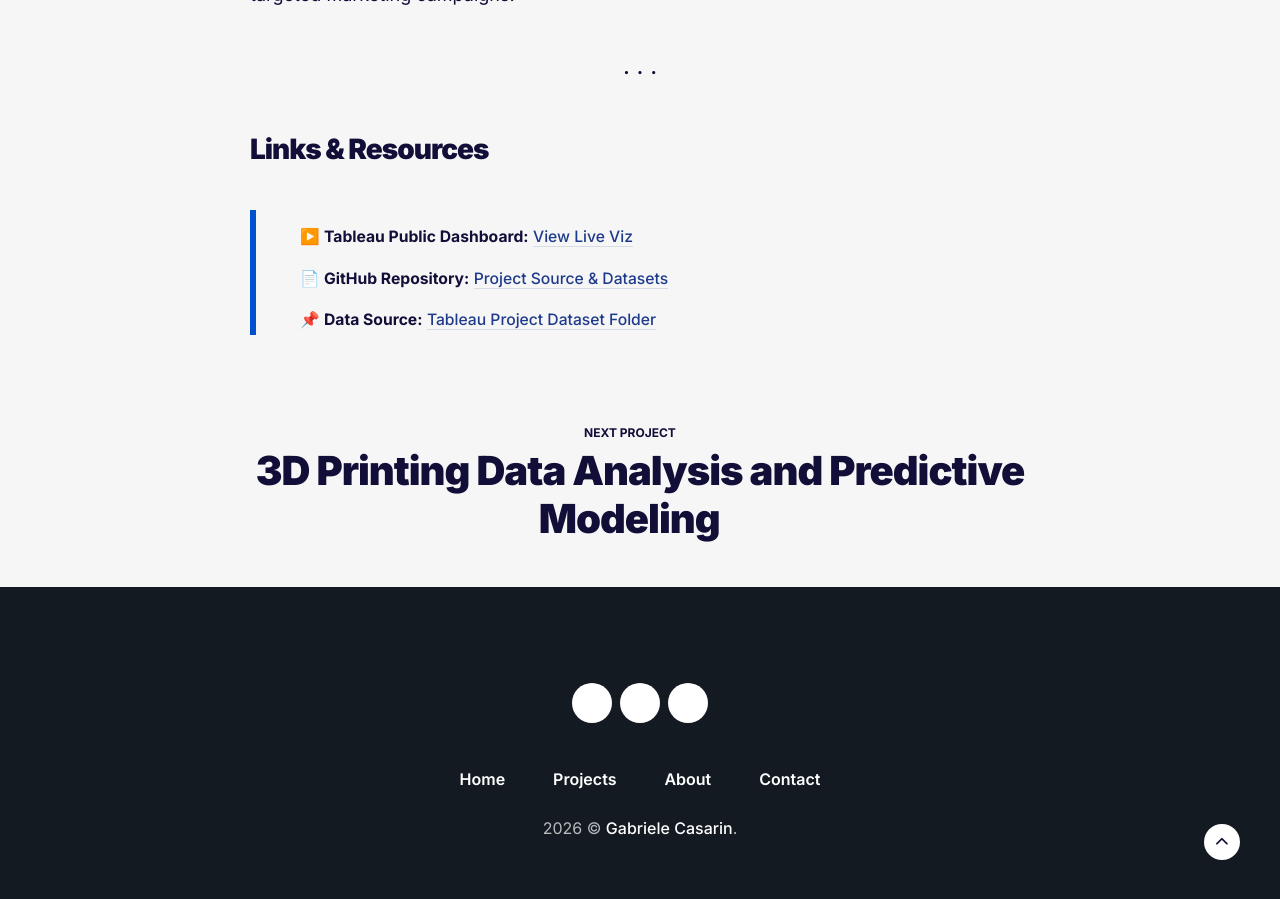
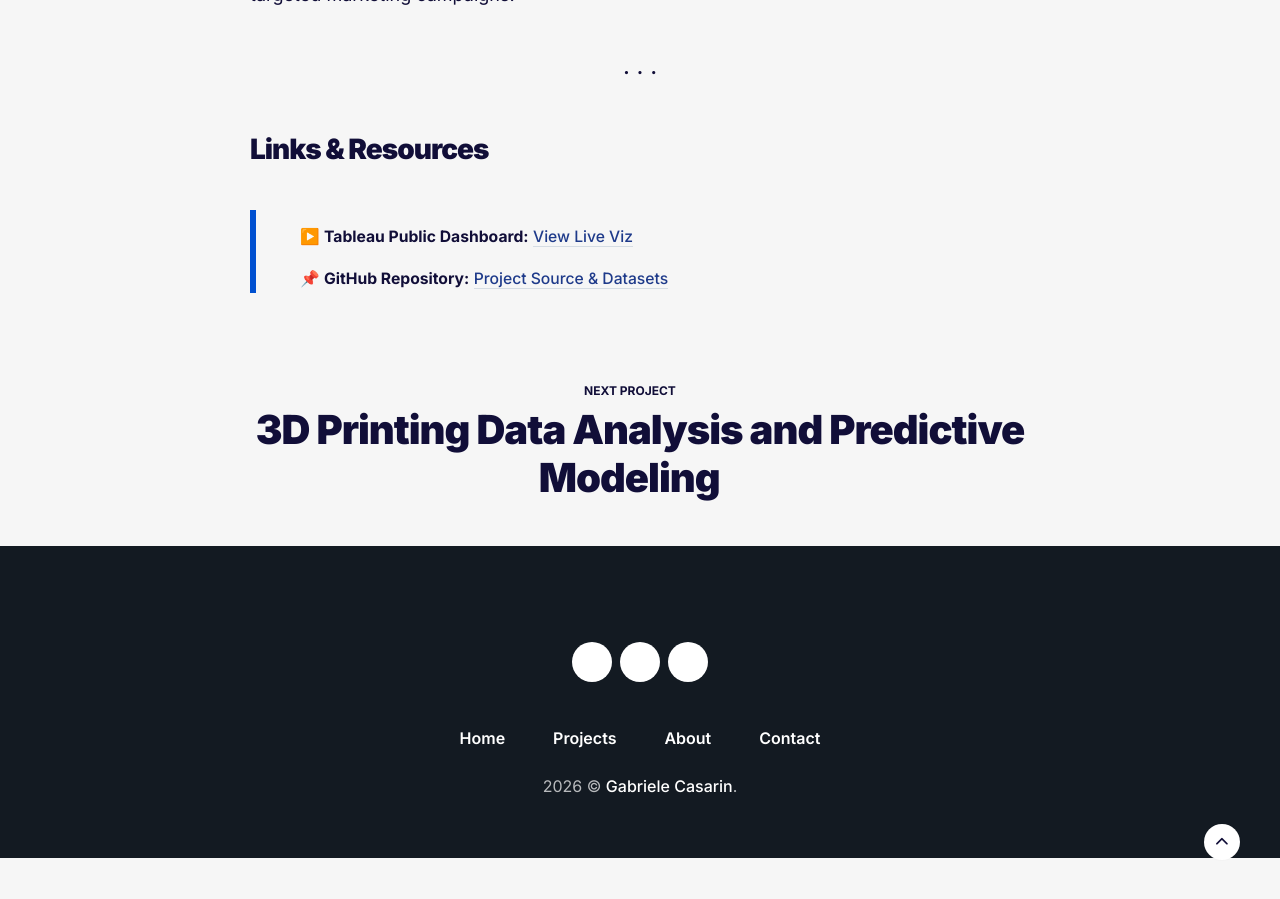
Before and after one commit to gcasarin/gcasarin.github.io, a Jekyll site: the page built from docs/_projects/sales_dashboard.md, in a window 1280 px wide and 900 px high, scrolled down 5852 px. Built offline with Jekyll 4.4.1, drawn with Linux system fonts in a browser that asks for light colours; after the commit the page ends 6710 px from its top, so only the background shows below that.

Commit message:
Fix link formatting in sales_dashboard.md

```diff
--- a/docs/_projects/sales_dashboard.md
+++ b/docs/_projects/sales_dashboard.md
@@ -100,6 +100,5 @@ This Tableau project demonstrates how robust data modeling and intuitive visual
 
 > <span style="font-size: 0.98rem; line-height: 1.8;">
 > ▶️ **Tableau Public Dashboard:** [View Live Viz](https://public.tableau.com/app/profile/gabriele.casarin/viz/Sales_Dashboard_Project_17510126295020/SalesDash)<br>
-> 📄 **GitHub Repository:** [Project Source & Datasets](https://github.com/GabryGit/Tableau_Project-Sales-and-Customer-Dashboard)<br>
-> 📌 **Data Source:** [Tableau Project Dataset Folder](https://github.com/GabryGit/Tableau_Project-Sales-and-Customer-Dashboard/tree/main/Dataset)
+> 📌 **GitHub Repository:** [Project Source & Datasets](https://github.com/GabryGit/Tableau_Project-Sales-and-Customer-Dashboard)<br>
 > </span>
```
